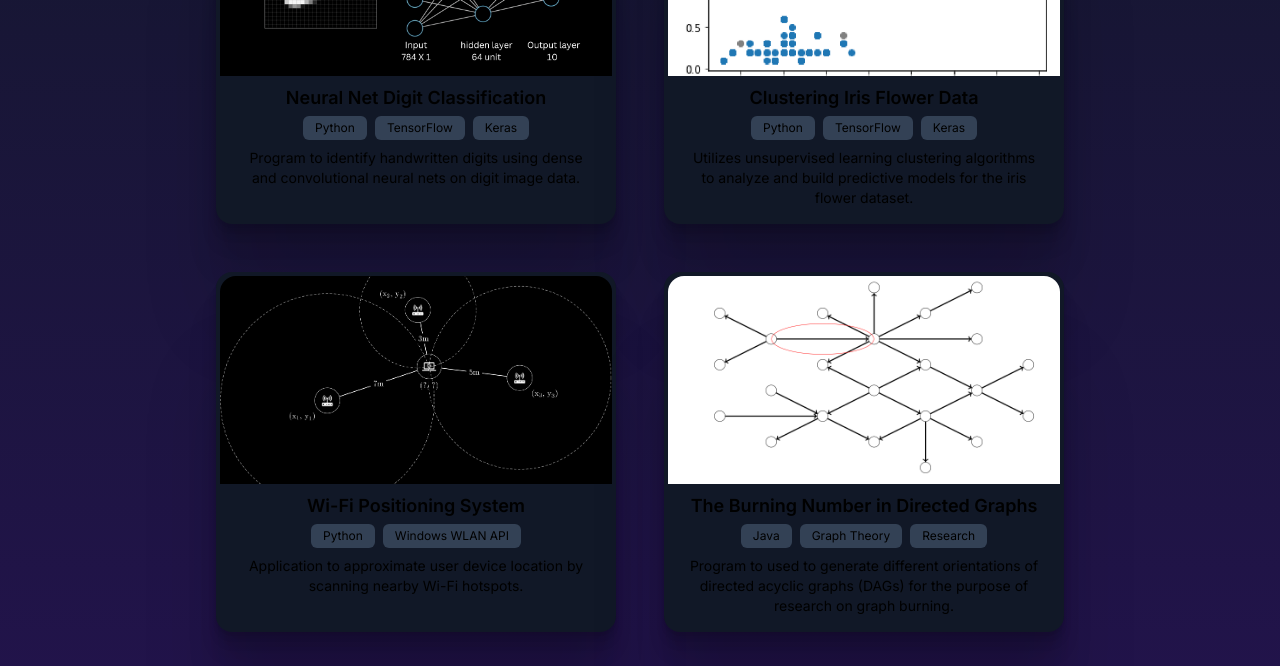
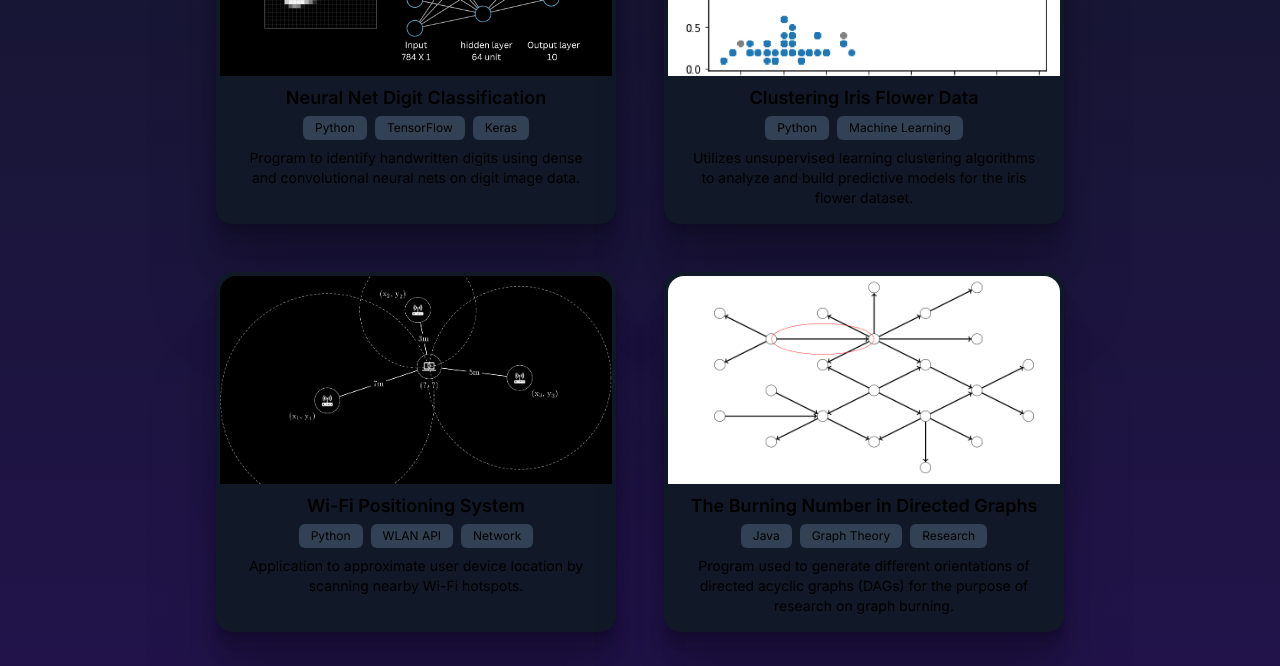
Before and after one commit to mctripp10/mctripp10.github.io, a Next.js app: page /projects in a window 1280 px wide. Shown: the part 440-1106 px from the top of the page. Built offline with nearby package versions, Linux system fonts and the light colour scheme.

Commit message:
Update project descriptions & tags

```diff
--- a/components/ProjectsSection.jsx
+++ b/components/ProjectsSection.jsx
@@ -16,7 +16,7 @@ const projectsData = [
         description: 'Utilizes unsupervised learning clustering algorithms to analyze and build predictive models for the iris flower dataset.',
         image: './images/projects/clustering-iris-flower-data-proj.png',
         src: 'https://github.com/Mctripp10/clustering-iris-flower-data',
-        tags: ['All', 'Python', 'TensorFlow', 'Keras']
+        tags: ['All', 'Python', 'Machine Learning']
     },
     {
         id: 3,
@@ -24,12 +24,12 @@ const projectsData = [
         description: 'Application to approximate user device location by scanning nearby Wi-Fi hotspots.',
         image: './images/projects/wifi-positioning-app-proj-inverted.png',
         src: 'https://github.com/Mctripp10/wi-fi-positioning-app',
-        tags: ['All', 'Python', 'Windows WLAN API']
+        tags: ['All', 'Python', 'WLAN API', 'Network']
     },
     {
         id: 4,
         title: 'The Burning Number in Directed Graphs',
-        description: 'Program to used to generate different orientations of directed acyclic graphs (DAGs) for the purpose of research on graph burning.',
+        description: 'Program used to generate different orientations of directed acyclic graphs (DAGs) for the purpose of research on graph burning.',
         image: './images/projects/digraph-network.png',
         src: 'https://github.com/Mctripp10/dag-generator',
         tags: ['All', 'Java', 'Graph Theory', 'Research']
@@ -40,7 +40,7 @@ const projectsData = [
         description: 'GUI application that uses OpenGL to display a user-drawn object bouncing within a user-drawn boundary',
         image: './images/projects/bouncy-bouncy-proj.png',
         src: 'https://github.com/Mctripp10/bouncy-bouncy',
-        tags: ['All', 'C++', 'OpenGL']
+        tags: ['All', 'C++', 'OpenGL', 'Linear Algebra']
     },
     {
         id: 6,
```
